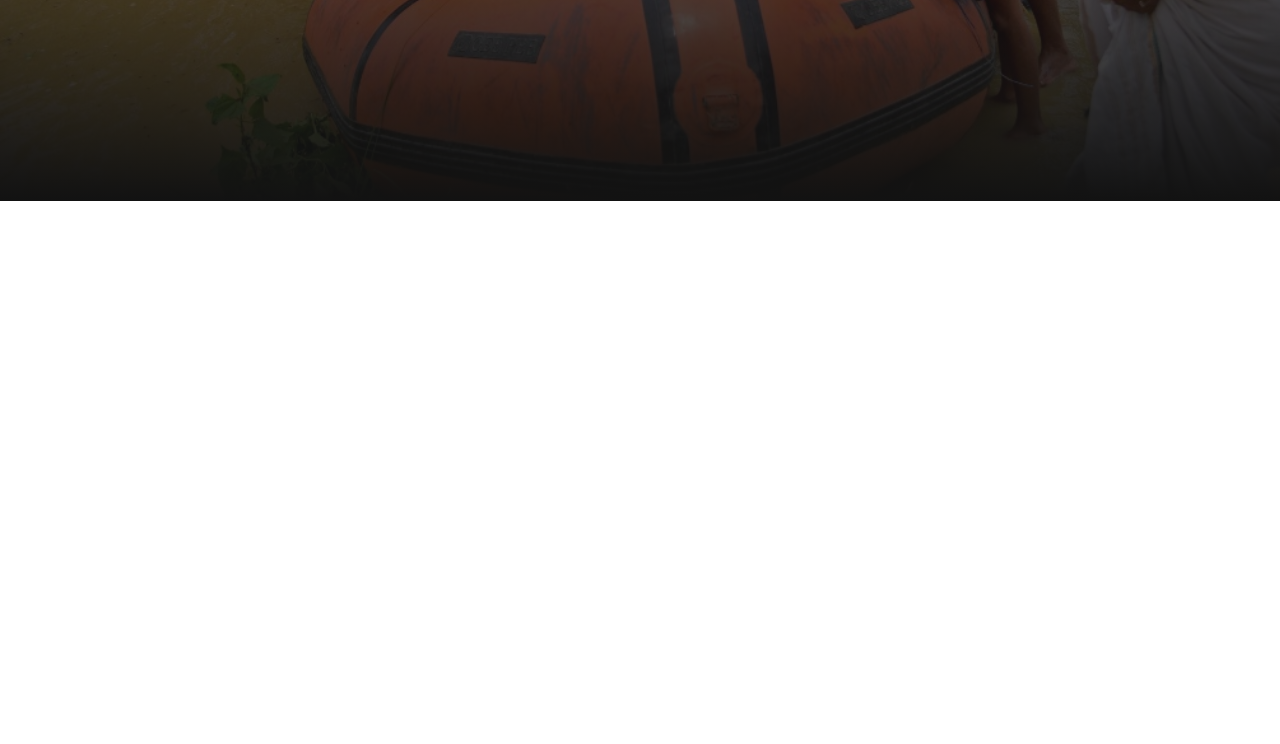
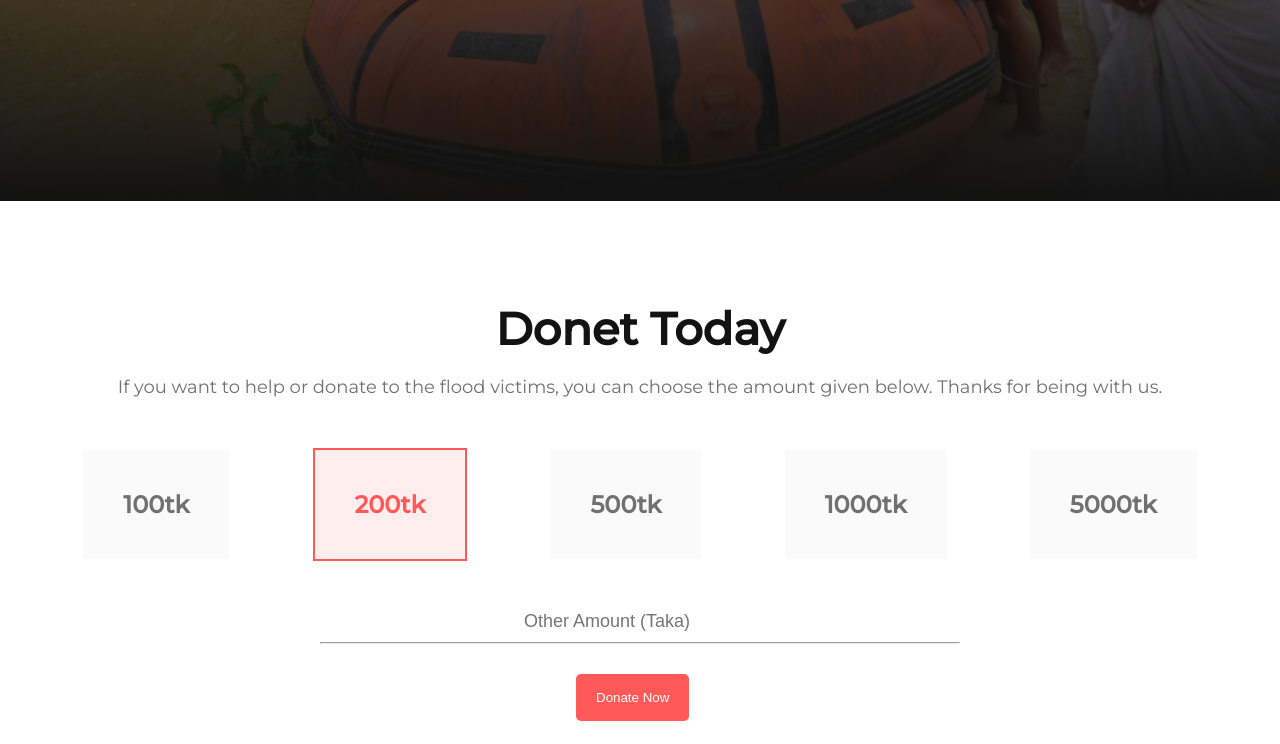
Before and after one commit to JubayerP/assignment-1, a plain HTML site: page index.html in a window 1280 px wide. Shown: the part 599-1343 px from the top of the page. Before the commit the page ends 800 px from the top, so only its background shows below. Drawn offline with Linux system fonts and the light colour scheme.

Commit message:
donate-today setion added

```diff
--- a/index.html
+++ b/index.html
@@ -20,6 +20,27 @@
             </div>
         </div>
     </section>
+
+    <section id="donate-today">
+        <h1 class="donate-now-heading">Donet Today</h1>
+        <p class="donate-now-desc">If you want to help or donate to the flood victims, you can choose the amount given below. Thanks for being with us.</p>
+        <div class="ammount-container">
+            <div class="ammount"><h1>100tk</h1></div>
+            <div class="color-ammount"><h1>200tk</h1></div>
+            <div class="ammount"><h1>500tk</h1></div>
+            <div class="ammount"><h1>1000tk</h1></div>
+            <div class="ammount"><h1>5000tk</h1></div>
+        </div>
+        <div class="form-container">
+            <form>
+                <input type="text" placeholder="Other Amount (Taka)">
+            </form>
+            <div>
+                <hr>
+            <button class="custom-btn btn">Donate Now</button>
+            </div>
+        </div>
+    </section>
 </body>
 
 </html>
--- a/style.css
+++ b/style.css
@@ -52,3 +52,60 @@ body{
     border-radius: 5px;
     cursor: pointer;
 }
+
+#donate-today{
+    margin: 100px 0;
+}
+.donate-now-heading{
+    font-size: 45px;
+    margin-bottom: 20px;
+    text-align: center;
+    color: #121212;
+}
+.donate-now-desc{
+    font-size: 18px;
+    text-align: center;
+    margin-bottom: 50px;
+    color: #707070;
+}
+.ammount-container{
+    display: flex;
+    align-items: center;
+    justify-content: space-evenly;
+    margin-bottom: 50px;
+}
+.ammount{
+    padding: 40px 40px;
+    background-color: #FAFAFA;
+    color: #707070;
+}
+.color-ammount{
+    padding: 40px 40px;
+    background-color: #FFEEEE;
+    color: #FF5959;
+    border: 2px solid #FF5959;
+}
+.form-container{
+    position: relative;
+}
+form{
+    display: flex;
+    align-items: center;
+    justify-content: center;
+}
+form input{
+    font-size: 18px;
+    margin-bottom: 10px;
+    border: 0;
+    outline: none;
+}
+hr{
+    color: #DADADA;
+    width: 50%;
+    margin: 0 auto;
+    margin-bottom: 30px;
+}
+.btn{
+    position: absolute;
+    left: 45%;
+}
```
